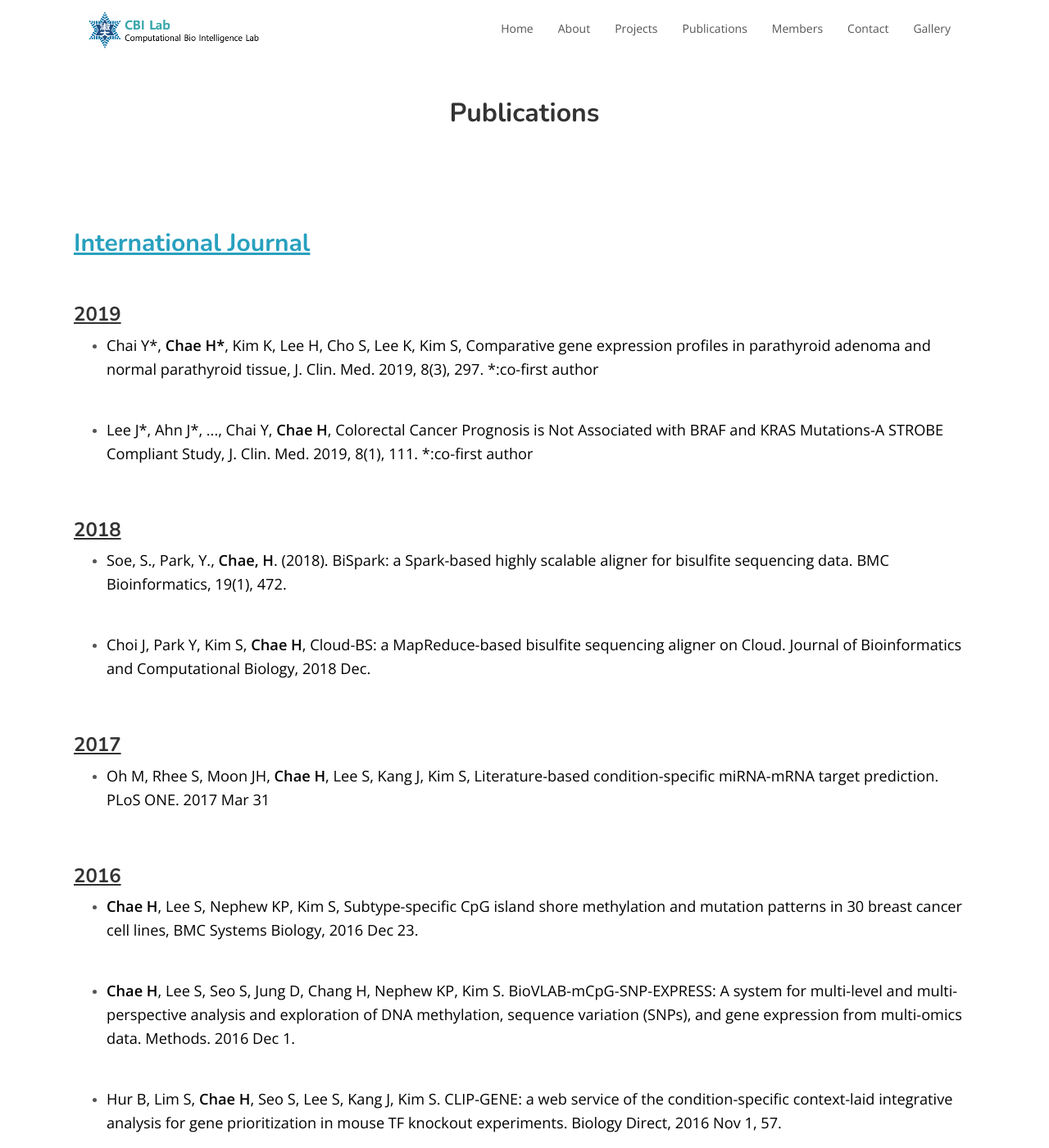
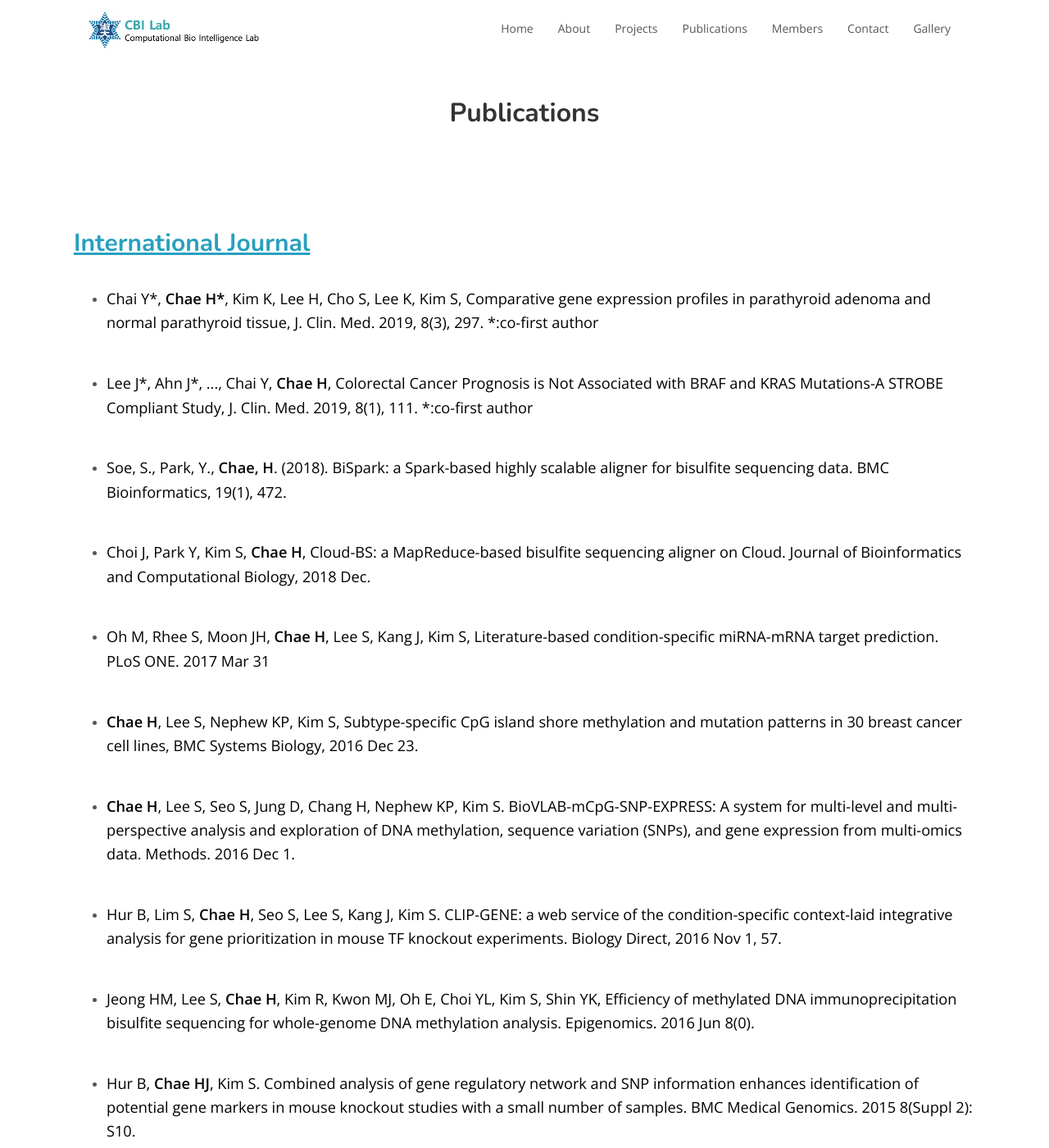
Before and after one commit to cbi-bioinfo/cbi-bioinfo.github.io_old, a Jekyll site: the page built from publications.html, in a window 1280 px wide and 1400 px high. Shown: the whole window at 82% size. Built offline with Jekyll 4.4.1, drawn with Linux system fonts in a browser that asks for light colours; nearby versions of some CDN libraries; some of the changed text lies outside the part shown.

Commit message:
delete year in publication

```diff
--- a/publications.html
+++ b/publications.html
@@ -23,52 +23,28 @@ layout: default
 
                 <div class="media">
                     <br>
-                    <h3><b><u>2019</u></b></h3>
+
                     <ul>
-                        <li><p style="font-size: 130%;color: black">Chai Y*, <b>Chae H*</b>, Kim K, Lee H, Cho S, Lee K, Kim S, Comparative gene expression profiles in parathyroid adenoma and normal parathyroid tissue, J. Clin. Med. 2019, 8(3), 297. *:co-first author</p></li>
-                        <br><br>
-                        <li><p style="font-size: 130%;color: black">Lee J*, Ahn J*, ..., Chai Y, <b>Chae H</b>, Colorectal Cancer Prognosis is Not Associated with BRAF and KRAS Mutations-A STROBE Compliant Study, J. Clin. Med. 2019, 8(1), 111. *:co-first author</p></li>
-                        <br><br>
-                    </ul>
-                    <h3><b><u>2018</u></b></h3>
-                    <ul>
-                        <li><p style="font-size: 130%;color: black">Soe, S., Park, Y., <b>Chae, H</b>. (2018). BiSpark: a Spark-based highly scalable aligner for bisulfite sequencing data. BMC Bioinformatics, 19(1), 472.</p></li>
-                        <br><br>
-                        <li><p style="font-size: 130%;color: black">Choi J, Park Y, Kim S, <b>Chae H</b>, Cloud-BS: a MapReduce-based bisulfite sequencing aligner on Cloud. Journal of Bioinformatics and Computational Biology, 2018 Dec.</p></li>
-                        <br><br>
-                    </ul>
-                    <h3><b><u>2017</u></b></h3>
-                    <ul>
-                        <li><p style="font-size: 130%;color: black">Oh M, Rhee S, Moon JH, <b>Chae H</b>, Lee S, Kang J, Kim S, Literature-based condition-specific miRNA-mRNA target prediction. PLoS ONE. 2017 Mar 31</p></li>
-                        <br><br>
-                    </ul>
-                    <h3><b><u>2016</u></b></h3>
-                    <ul>
-                        <li><p style="font-size: 130%;color: black"><b>Chae H</b>, Lee S, Nephew KP, Kim S, Subtype-specific CpG island shore methylation and mutation patterns in 30 breast cancer cell lines, BMC Systems Biology, 2016 Dec 23.</p></li>
-                        <br><br>
+                        <li><p style="font-size: 130%;color: black">Chai Y*, <b>Chae H*</b>, Kim K, Lee H, Cho S, Lee K, Kim S, Comparative gene expression profiles in parathyroid adenoma and normal parathyroid tissue, J. Clin. Med. 2019, 8(3), 297. *:co-first author</p></li><br><br>
+                        <li><p style="font-size: 130%;color: black">Lee J*, Ahn J*, ..., Chai Y, <b>Chae H</b>, Colorectal Cancer Prognosis is Not Associated with BRAF and KRAS Mutations-A STROBE Compliant Study, J. Clin. Med. 2019, 8(1), 111. *:co-first author</p></li><br><br>
+                        <li><p style="font-size: 130%;color: black">Soe, S., Park, Y., <b>Chae, H</b>. (2018). BiSpark: a Spark-based highly scalable aligner for bisulfite sequencing data. BMC Bioinformatics, 19(1), 472.</p></li><br><br>
+                        <li><p style="font-size: 130%;color: black">Choi J, Park Y, Kim S, <b>Chae H</b>, Cloud-BS: a MapReduce-based bisulfite sequencing aligner on Cloud. Journal of Bioinformatics and Computational Biology, 2018 Dec.</p></li><br><br>
+                        <li><p style="font-size: 130%;color: black">Oh M, Rhee S, Moon JH, <b>Chae H</b>, Lee S, Kang J, Kim S, Literature-based condition-specific miRNA-mRNA target prediction. PLoS ONE. 2017 Mar 31</p></li><br><br>
+                        <li><p style="font-size: 130%;color: black"><b>Chae H</b>, Lee S, Nephew KP, Kim S, Subtype-specific CpG island shore methylation and mutation patterns in 30 breast cancer cell lines, BMC Systems Biology, 2016 Dec 23.</p></li><br><br>
                         <li><p style="font-size: 130%;color: black"><b>Chae H</b>, Lee S, Seo S, Jung D, Chang H, Nephew KP, Kim S. BioVLAB-mCpG-SNP-EXPRESS: A system for multi-level and multi-perspective analysis and exploration of DNA methylation, sequence variation (SNPs), and gene expression from multi-omics data. Methods. 2016 Dec 1.</p></li>
                         <br><br>
                         <li><p style="font-size: 130%;color: black">Hur B, Lim S, <b>Chae H</b>, Seo S, Lee S, Kang J, Kim S. CLIP-GENE: a web service of the condition-specific context-laid integrative analysis for gene prioritization in mouse TF knockout experiments. Biology Direct, 2016 Nov 1, 57.</p></li>
                         <br><br>
                         <li><p style="font-size: 130%;color: black">Jeong HM, Lee S, <b>Chae H</b>, Kim R, Kwon MJ, Oh E, Choi YL, Kim S, Shin YK, Efficiency of methylated DNA immunoprecipitation bisulfite sequencing for whole-genome DNA methylation analysis. Epigenomics. 2016 Jun 8(0).</p></li>
                         <br><br>
-                    </ul>
-                    <h3><b><u>2015</u></b></h3>
-                    <ul>
                         <li><p style="font-size: 130%;color: black">Hur B, <b>Chae HJ</b>, Kim S. Combined analysis of gene regulatory network and SNP information enhances identification of potential gene markers in mouse knockout studies with a small number of samples. BMC Medical Genomics. 2015 8(Suppl 2): S10.</p></li>
                         <br><br>
                         <li><p style="font-size: 130%;color: black">S Rhee, <b>H Chae</b>, S Kim. PlantMirnaT: miRNA and mRNA integrated analysis fully utilizing characteristics of plant sequencing data.  Methods, 2015 April 8</p></li>
                         <br><br>
-                    </ul>
-                    <h3><b><u>2014</u></b></h3>
-                    <ul>
                         <li><p style="font-size: 130%;color: black"><b>Chae HJ</b>, Rhee SM, Nephew KP, Kim S. BioVLAB-MMIA-NGS: MicroRNA-mRNA integrated analysis using high throughput sequencing data. Bioinformatics, 2014.</p></li>
                         <br><br>
                         <li><p style="font-size: 130%;color: black">An JH, Kim KS, <b>Chae HJ</b>, Kim S, DegPack: A web package using a non-parametric and information theoretic algorithm to identify differentially expressed genes in multiclass RNA-seq samples, Methods, 2014.</p></li>
                         <br><br>
-                    </ul>
-                    <h3><b><u>2013</u></b></h3>
-                    <ul>
                         <li><p style="font-size: 130%;color: black">Rhee J, Kim K, <b>Chae H</b>, Evans J, Yan P, Zhang B, Gray J, Spellman P, Huang T, Nephew K and Kim S. Integrated Analysis of Genome-wide DNA Methylation and Gene Expression Profiles in Molecular Subtypes of Breast Cancer, Nucleic Acids Res. 2013 July 2;41(18):8464-8474.doi: 10.1093/nar/gkt643</p></li>
                         <br><br>
                         <li><p style="font-size: 130%;color: black"><b>Chae HJ</b>, Park, JW, Lee SW, Nephew KP, Kim S. Comparative Analysis Using K-mer and K-flank Patterns Provides Evidence for CpG Island Sequence Evolution in Mammalian Genomes, Nucleic Acids Res. 2013 May 1;41(9):4783-91.</p></li>
@@ -79,21 +55,13 @@ layout: default
                         <br><br>
                         <li><p style="font-size: 130%;color: black"><b>Chae H</b>, Jung I, Lee H, Marru S, Lee SW and Kim S. Bio and Health informatics meets Cloud: BioVLab as an example. Health Information Science and Systems, 2013, 1:6</p></li>
                         <br><br>
-                    </ul>
-                    <h3><b><u>2012</u></b></h3>
-                    <ul>
                         <li><p style="font-size: 140%;color: black">Rao X, Evans J, <b>Chae H</b>, Pilrose J, Kim S, Yan P, Huang RL, Lai HC, Lin H, Liu Y, Miller D, Rhee JK, Huang YW, Gu F, Gray JW, Huang TM, Nephew KP. CpG island shore methylation regulates caveolin-1 expression in breast cancer. Oncogene, 2012 Nov 5. doi: 10.1038/onc.2012.474.</p></li>
                         <br><br>
                         <li><p style="font-size: 140%;color: black">Lee H, Yang Y, <b>Chae H</b>, Nam S, Choi D, Tangchaisin P, Herath C, Marru S, Nephew K, Kim S. BioVLAB-MMIA: A Cloud Environment for microRNA and mRNA Integrated Analysis (MMIA) on Amazon EC2, IEEE Transactions on NanoBioscience, Volume 11, Issue 3, Sept. 2012 ISSN 1536-1241. doi:10.1109/TNB.2012.2212030</p></li>
                         <br><br>
-                    </ul>
-                    <h3><b><u>2011</u></b></h3>
-                    <ul>
                         <li><p style="font-size: 140%;color: black">Hollenhorst PC, Ferris MW, Hull MA, <b>Chae H</b>, Kim S, Graves BJ. Oncogenic ETS proteins mimic activated RAS/MAPK signaling in prostate cells. Genes Dev. 2011 Oct 15;25(20):2147-57.</p></li>
-
                         <br><br>
                     </ul>
-                    <ul>
                 </div>
         </div>
         <br>
@@ -107,38 +75,21 @@ layout: default
                 <h2 style="color:#28A0BE"> <strong> <u>Conferences</u> </strong></h2>
 
                 <div class="media">
-                    <br>
-                    <h3><b><u>2018</u></b></h3>
                     <ul>
-                        <li><p style="font-size: 140%;color: black">Ahn H, Jung I, <b>Chae H</b>, Kang D, Jung W and Kim S, HTRgene: Integrating Multiple Heterogeneous Time-series Data to Investigate Cold and Heat Stress Response Signaling Genes in Arabidopsis, IEEE International Conference on Bioinformatics and Biomedicine (IEEE BIBM 2018), Madrid, Spain</p></li>
+                        <br><li><p style="font-size: 140%;color: black">Ahn H, Jung I, <b>Chae H</b>, Kang D, Jung W and Kim S, HTRgene: Integrating Multiple Heterogeneous Time-series Data to Investigate Cold and Heat Stress Response Signaling Genes in Arabidopsis, IEEE International Conference on Bioinformatics and Biomedicine (IEEE BIBM 2018), Madrid, Spain</p></li>
                         <br><br>
                         <li><p style="font-size: 140%;color: black">Choi J, Park Y, Kim S and <b>Chae H</b>, Cloud-BS: a MapReduce-based bisulfite sequencing aligner on Cloud, The 29th International Conference on Genome Informatics (GIW 2018), Yunnan, China</p></li>
                         <br><br>
-                    </ul>
-                    <h3><b><u>2017</u></b></h3>
-                    <ul>
                         <li><p style="font-size: 140%;color: black">Ahn H, <b>Chae H</b>, Kim S, Integration of heterogeneous time series gene expression data by clustering on time dimension, 2017 IEEE International Conference on Big Data and Smart Computing (BigComp 2017).</p></li>
                         <br><br>
-                    </ul>
-                    <h3><b><u>2016</u></b></h3>
-                    <ul>
                         <li><p style="font-size: 140%;color: black"><b>Chae H</b>, Lee S, Nephew KP, Kim S, Subtype-specific CpG island shore methylation and mutation patterns in 30 breast cancer cell lines. The 27th International Conference on Genome Informatics (GIW 2016), Shanghai, China</p></li>
                         <br><br>
-                    </ul>
-                    <h3><b><u>2014</u></b></h3>
-                    <ul>
                         <li><p style="font-size: 140%;color: black">Hur B, <b>Chae H</b> and Kim S, Combined analysis of gene regulatory network and SNP information enhances identification of potential gene markers in mouse knockout studies with small number of samples. The 8th International Conference on Systems Biology and the 4th Translational Bioinformatics Conference (ISB/TBC 2014), Qingdao, October 2014</p></li>
                         <br><br>
-                    </ul>
-                    <h3><b><u>2011</u></b></h3>
-                    <ul>
                         <li><p style="font-size: 140%;color: black">Marru S, <b>Chae H</b>, Tangchaisin P, Kim S, Pierce M, Nephew K. Transitioning BioVLab cloud workbench to a science gateway. Proceedings of the 2011 TeraGrid Conference: Extreme Digital Discovery. No. 40. 2011.</p></li>
                         <br><br>
                          <li><p style="font-size: 140%;color: black">Lee HR, Yang Y, <b>Chae HJ</b>, Nam SY, Choi DH, Tangchaisin P, Herath C, Marru S, Nephew K, and Kim S. BioVLAB-MMIA: A Reconfigurable Cloud Computing Environment for microRNA and mRNA Integrated Analysis. IEEE International Conference on Bioinformatics and Biomedicine (IEEE BIBM 2011).</p></li>
                         <br><br>
-                    </ul>
-                    <h3><b><u>2010</u></b></h3>
-                    <ul>
                         <li><p style="font-size: 140%;color: black"><b>Chae H</b>, Ashki H, Chio KM, Kim S. EGGSlicer: Predicting biologically meaningful gene sets from gene clusters using gene ontology information, Proc. ACM Conference on Bioinformatics and Computational Biology, 2010</p></li>
                         <br><br>
                     </ul>
```
Also changed, not shown: 2 other files.
